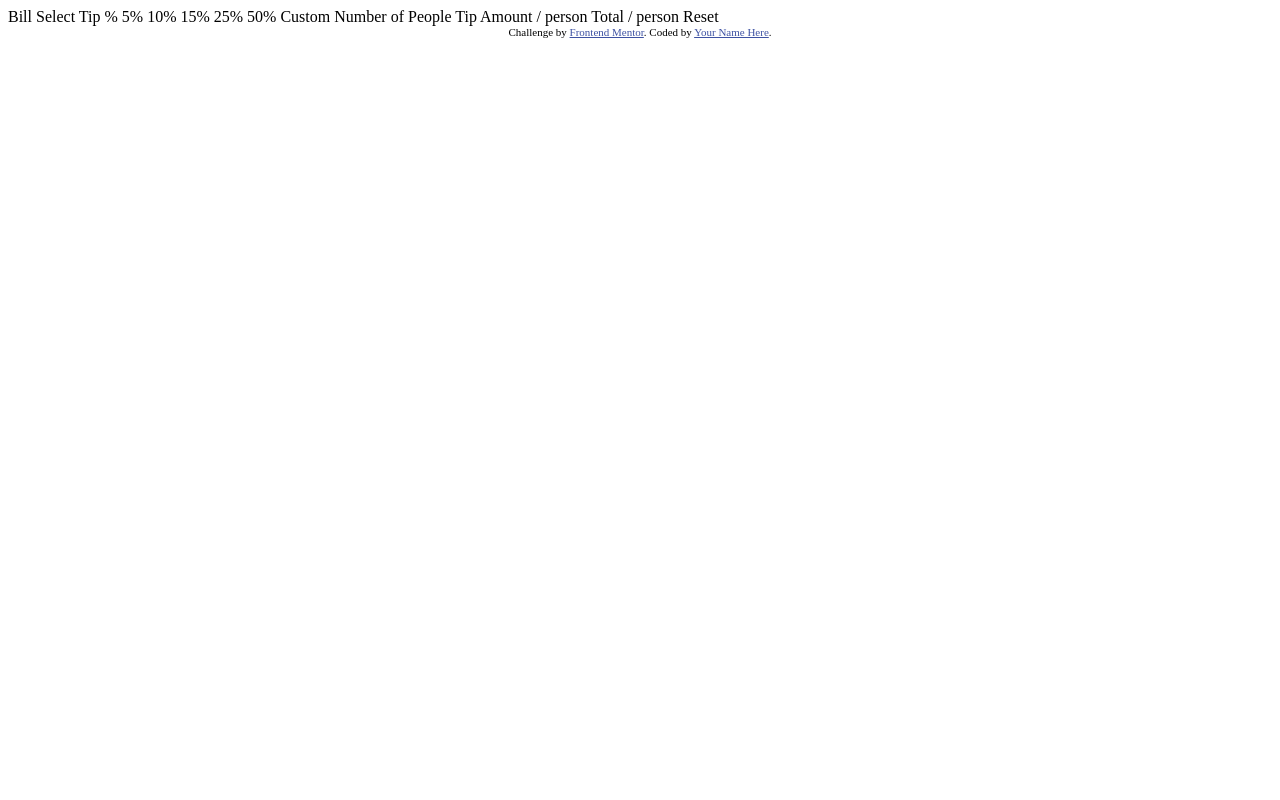
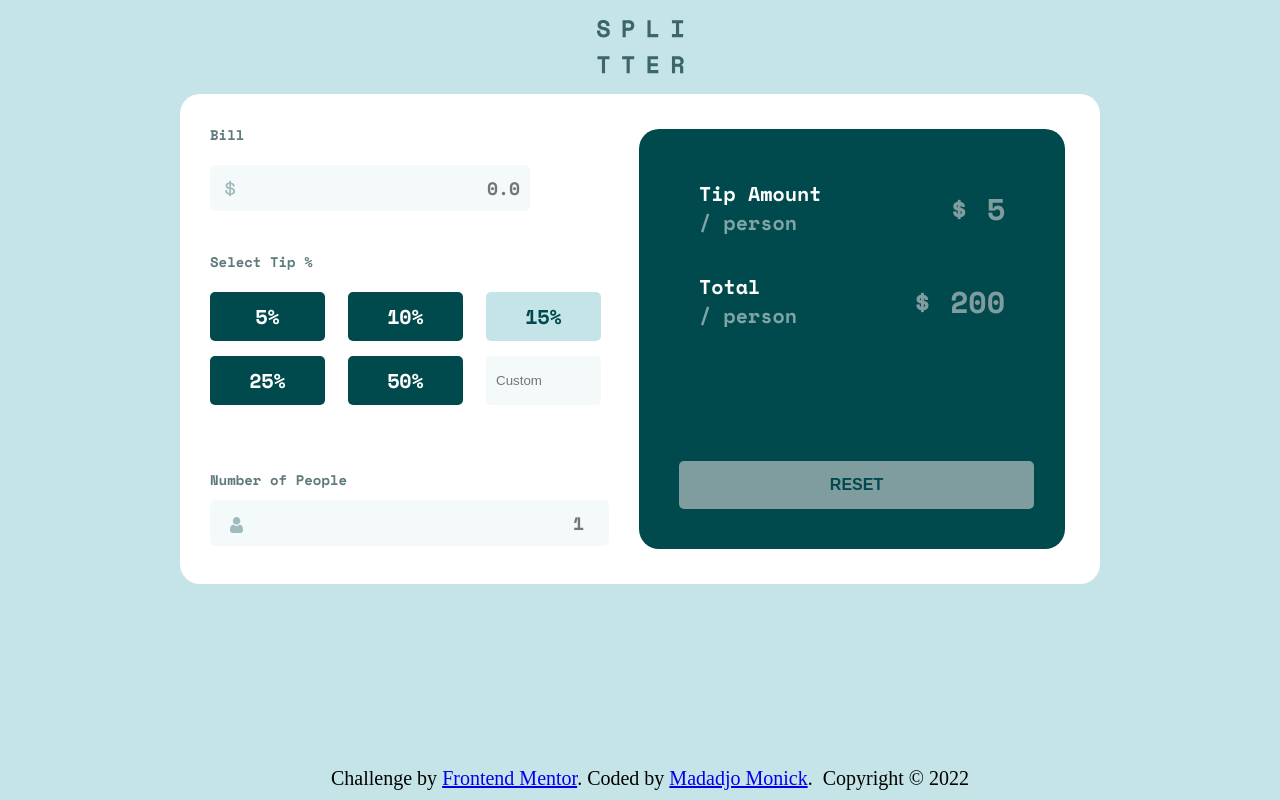
Before and after one commit to cybelle715/TipCalculator, a plain HTML site: page index.html in a window 1280 px wide. Drawn offline with nearby package versions, Linux system fonts and the light colour scheme.

Commit message:
Add files via upload
Well this is a Tip calculator designed  to practice HTML, CSS and JS

```diff
--- a/index.html
+++ b/index.html
@@ -5,6 +5,7 @@
   <meta name="viewport" content="width=device-width, initial-scale=1.0"> <!-- displays site properly based on user's device -->
 
   <link rel="icon" type="image/png" sizes="32x32" href="./images/favicon-32x32.png">
+  <link rel="stylesheet" href="https://fonts.googleapis.com/css2?family=Space+Mono:wght@400;700&display=swap">
 
   <title>Frontend Mentor | Tip calculator app</title>
 
@@ -13,32 +14,72 @@
     .attribution { font-size: 11px; text-align: center; }
     .attribution a { color: hsl(228, 45%, 44%); }
   </style>
+  <script src="./script.js" defer></script>
+  <link rel="stylesheet" href="./style.css">
 </head>
 <body>
+    <div class="logo">
+        <img src="./images/logo.svg" alt="logo">
+    </div>
 
-  Bill
+    <div class="mainContainer">
+        <div class="leftSection">
+            <div class="title">Bill</div>
+            <div class="InputSec">
+                <input type="text" id="amount" placeholder="0.0">
+                <img src="./images/icon-dollar.svg" alt="dollar">
+            </div>
 
-  Select Tip %
-  5%
-  10%
-  15%
-  25%
-  50%
-  Custom
+            <div class="title"> Select Tip %</div>
+            <div class="btnContainer">
+                <button class="btn"  >5%</button>
+                <button class="btn" >10%</button>
+                <button class="btn active">15%</button>
+                <button class="btn" >25%</button>
+                <button class="btn" >50%</button>
+                <input type="number" placeholder="Custom" id="CustomTip">
 
-  Number of People
+            </div>
+            <div class="title"> Number of People <p id="error"></p></div>
+            <div class="people">
+                <input type="number" placeholder="1" id="people">
+                <img src="./images/icon-person.svg" alt="person">
+            </div>
+        </div>
+        <div class="rightSection">
+            <div class="amount">
+                <div class="screen">
+                    <p> Tip Amount <br> <span> / person</span></p>
+                    <div class="Value"> $ 5</div>
+                </div>
+                <div class="screen">
+                    <p>Total <br> <span>/ person</span></p>
+                    <div class="Value">$ 200</div>
+                </div>
+                <button class="reset" id="bttn">RESET</button>
+        </div>
+        </div>
 
-  Tip Amount
-  / person
 
-  Total
-  / person
 
-  Reset
 
-  <div class="attribution">
-    Challenge by <a href="https://www.frontendmentor.io?ref=challenge" target="_blank">Frontend Mentor</a>.
-    Coded by <a href="#">Your Name Here</a>.
-  </div>
+
+
+
+
+
+    </div>
+
+  <footer class="footer">
+   <P> Challenge by <a href="https://www.frontendmentor.io?ref=challenge" target="_blank">Frontend Mentor</a>.
+    Coded by <a href="#">Madadjo Monick</a>.
+   </P>
+    <p>
+        Copyright ©
+        <script>
+          document.write(new Date().getFullYear())
+        </script>
+    </p>
+</footer>
 </body>
 </html>
--- a/script.js
+++ b/script.js
@@ -0,0 +1,91 @@
+let billVal = 0;
+let peopleVal = 1;
+let tipVal = 0.15;
+
+
+const input = document.getElementById('amount')
+const button = document.querySelectorAll('.btn')
+const customTip = document.getElementById('CustomTip');
+const error = document.getElementById('error')
+const people = document.getElementById('people')
+const totalVal = document.querySelectorAll('.Value')
+const reset = document.querySelector('.reset')
+
+
+input.addEventListener('amount',validateBill);
+
+function validateBill(){
+    if(amount.value.includes(',')){
+        amount.value.replace(',','.')
+    }
+    billVal = parseFloat(amount.value);
+    calculate()
+    console.log(billVal)
+}
+
+customTip.addEventListener('input',tipCustomVal);
+people.addEventListener('input',setPeopleVal)
+reset.addEventListener('click',handleReset);
+
+button.forEach(btn => {
+    btn.addEventListener('click',handleClick)
+});
+
+
+
+function handleClick(event){
+    button.forEach(btn => {
+        btn.classList.remove('active')
+        if(event.target.innerHTML === btn.innerHTML){
+            btn.classList.add('active');
+            tipVal = parseFloat(btn.innerHTML)/100
+
+            console.log(tipVal)
+        }
+    })
+    customTip.value=''
+    calculate()
+}
+
+function tipCustomVal(){
+    tipVal = parseFloat(customTip.value/100)
+    button.forEach(btn => {
+        btn.classList.remove('active');
+    })
+    if(customTip.value !== 0){
+         calculate();
+
+    }
+    console.log(tipVal)
+}
+
+function setPeopleVal(){
+    peopleVal = parseFloat(people.value)
+    if(peopleVal <= 0 ) {
+        error.innerHTML = 'number must be greater than zero'
+        setTimeout(function(){
+            error.innerHTML = ''
+        },2000)
+    }
+    console.log(peopleVal)
+    calculate()
+}
+
+function calculate() {
+    if(peopleVal >= 1 ) {
+        let tip = billVal * tipVal / peopleVal;
+        let totalAmount = billVal * (tipVal + 1) / peopleVal;
+
+        totalVal[0].innerHTML = '$' + tip.toFixed(2);
+        totalVal[1].innerHTML = '$' + totalAmount.toFixed(2);
+    }
+}
+
+function handleReset(){
+    input.value = 0.0;
+    validateBill()
+
+    button[2].click();
+    people.value = 1;
+    setPeopleVal()
+}
--- a/style.css
+++ b/style.css
@@ -0,0 +1,256 @@
+*{
+    margin: 0;
+    padding: 0;
+}
+
+body{
+    background-color: hsl(185, 41%, 84%);
+}
+
+.logo{
+    display: flex;
+    justify-content: center;
+    margin-block: 20px;
+}
+
+.mainContainer{
+    background-color: #fff;
+    border-radius: 20px;
+}
+
+.leftSection{
+    padding: 30px;
+}
+
+.title{
+    font-family: 'Space Mono', sans-serif;
+    font-size: 14px;
+    color: hsl(186, 14%, 43%);
+    font-weight: 700;
+    margin-bottom: 20px;
+}
+
+.InputSec{
+    position: relative;
+}
+
+.InputSec > input {
+    margin-block: 0 40px;
+    padding : 10px;
+    font-size: 16px;
+    width : 300px;
+    border : none;
+    border-radius: 5px;
+    background-color : hsl(189, 41%, 97%);
+    text-align: right;
+    cursor: pointer;
+    font-family: 'Space Mono',sans-serif;
+    font-weight: 700;
+    color: hsl(183, 100%, 15%);
+    font-size: 18px;
+
+}
+
+input[type=number] {
+    -moz-appearance: textfield;
+  }
+
+.inputContainer > input:focus {
+    outline: none;
+}
+
+.InputSec > img {
+    position: absolute;
+    top : 15px;
+    left : 15px;
+}
+
+.btnContainer {
+    display : grid;
+    grid-template-rows: 1fr 1fr 1fr;
+    grid-template-columns: 1fr 1fr;
+    grid-gap : 15px;
+    margin-bottom: 40px;
+}
+
+.btnContainer > button {
+    padding : 10px;
+    border: none;
+    border-radius: 5px;
+    background-color : hsl(183, 100%, 15%);
+    color : #fff;
+    font-size: 20px;
+    font-family: 'Space Mono',sans-serif;
+    font-weight: 700;
+    cursor: pointer;
+}
+
+.btnContainer >button.active {
+    background-color: hsl(185, 41%, 84%);
+    color : hsl(183, 100%, 15%);
+}
+
+
+.btnContainer > input {
+    border : none;
+    padding : 10px;
+    background-color: hsl(189, 41%, 97%);
+    border-radius: 5px;
+}
+
+.people {
+    position: relative;
+}
+
+.people > input {
+    margin-block: 10px 40px;
+    padding : 10px;
+    font-size: 16px;
+    width : 300px;
+    border : none;
+    border-radius: 5px;
+    background-color : hsl(189, 41%, 97%);
+    text-align: right;
+    cursor: pointer;
+    font-family: 'Space Mono',sans-serif;
+    font-weight: 700;
+    color: hsl(183, 100%, 15%);
+    font-size: 18px;
+}
+.people > input:focus{
+   outline: none;
+}
+
+.people > img {
+    position: absolute;
+    top : 20px;
+    left : 20px;
+}
+
+.rightSection{
+    background-color: hsl(183, 100%, 15%);
+    border: none;
+    border-radius: 20px;
+    padding-block : 50px 20px;
+    padding-inline : 20px;
+}
+
+.screen {
+    display:flex;
+    justify-content: space-between;
+    align-items: center;
+    margin-bottom: 35px;
+}
+
+.screen > p{
+    font-size: 20px;
+    font-family: 'Space Mono',sans-serif;
+    color : #fff;
+    font-weight: 700;
+}
+
+.screen > p > span {
+    opacity: 0.5;
+}
+
+.screen > div {
+    font-size: 30px;
+    font-family: 'Space Mono',sans-serif;
+    color : hsl(184, 14%, 56%);
+    font-weight: 700;
+}
+
+.reset {
+    padding : 15px;
+    border: none;
+    border-radius: 5px;
+    background-color: hsl(184, 14%, 56%);
+    font-size: 16px;
+    color : hsl(183, 100%, 15%);
+    font-weight: 700;
+    width : 280px;
+    cursor: pointer;
+}
+
+.footer {
+    position: absolute;
+    bottom: 0;
+    left: 0;
+    display: flex;
+    align-items: center;
+    justify-content: center;
+    gap: 10px;
+    width: 100%;
+    padding: 10px;
+    font-size: 20px;
+  }
+
+  .btn:hover{
+    background-color:hsl(184, 14%, 56%);
+  }
+
+  .reset:hover{
+    background-color:hsl(184, 14%, 56%);
+  }
+
+@media screen and (min-width : 1200px) {
+    .mainContainer {
+        display: flex;
+        width: 920px;
+        height : 490px;
+        margin : 0 auto;
+    }
+
+    .leftSection {
+        width: 50%;
+    }
+
+    .rightSection {
+        width : 50%;
+        margin-block : 35px;
+        margin-right: 35px;
+        padding-block : 50px 20px;
+        padding-inline : 20px;
+        position: relative;
+    }
+
+    .screen {
+        padding-inline : 40px;
+    }
+
+    .reset {
+        position: absolute;
+        bottom: 40px;
+        left : 40px;
+        width : 355px;
+        margin :  0 auto;
+    }
+
+    .inputSec > input {
+        width : 379px;
+    }
+
+    .people > input {
+        position: relative;
+        width : 379px;
+        bottom : 20px;
+    }
+
+    .people > img {
+        position: absolute;
+        top : 7px;
+    }
+
+    .btnContainer {
+        grid-template-columns: 1fr 1fr 1fr;
+        margin-bottom: 0;
+    }
+
+    .btn {
+        width: 115px;
+    }
+
+    .btnContainer > input {
+        width : 95px;
+    }
+}
```
